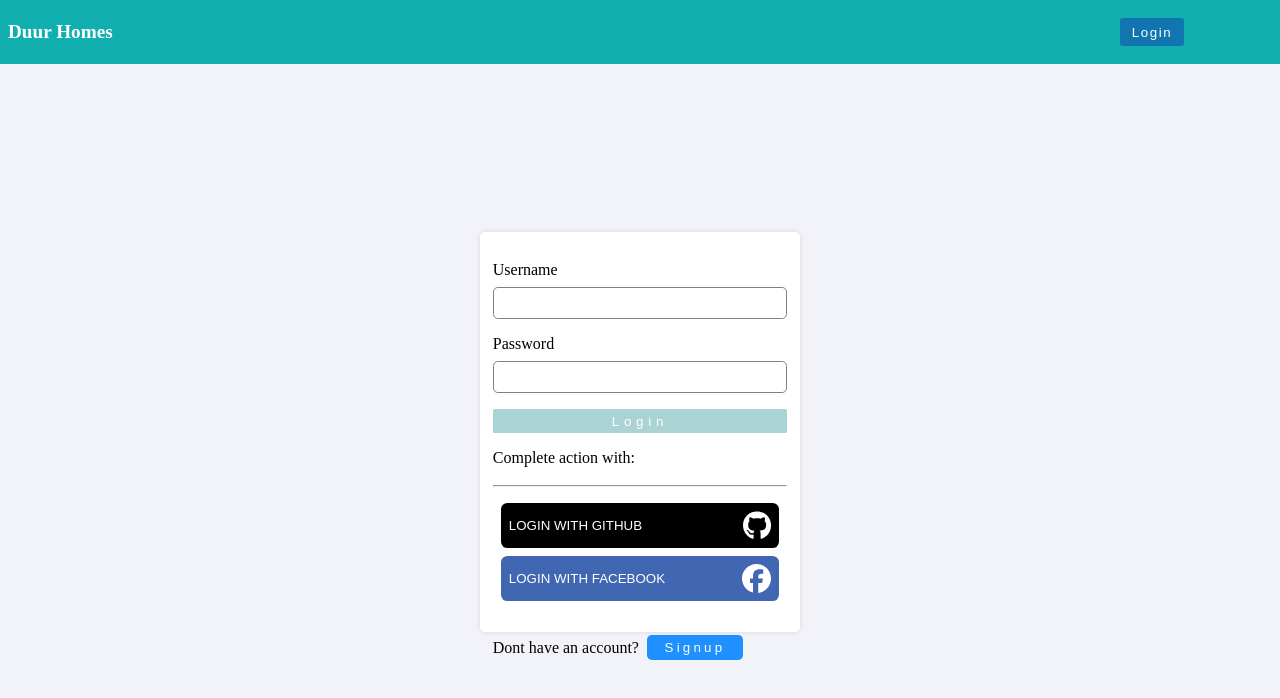
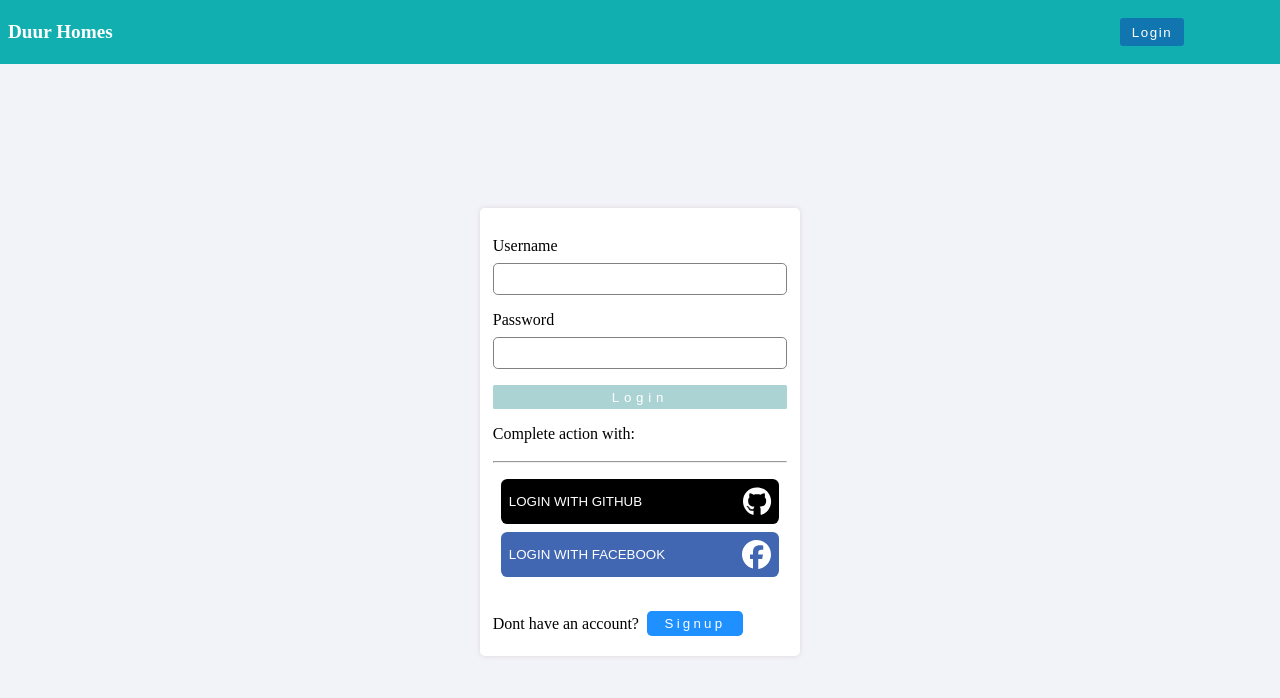
Before and after one commit to AllanG-4779/next-project-2, a Next.js app: page /login in a window 1280 px wide. Shown: the top 698 px of the page. Built offline with nearby package versions, Linux system fonts and the light colour scheme; no server answers.

Commit message:
tiny chages to resize the login form

```diff
--- a/styles/login.module.css
+++ b/styles/login.module.css
@@ -7,7 +7,7 @@
 }
 .form {
   width: 20rem;
-  height: 25rem;
+  height: 28rem;
   background-color: white;
   box-shadow: 0 0 5px rgb(221, 216, 216);
   padding: 0.8rem;
```
